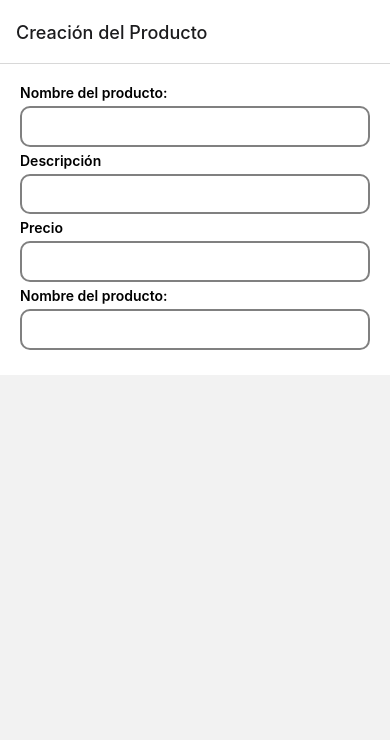
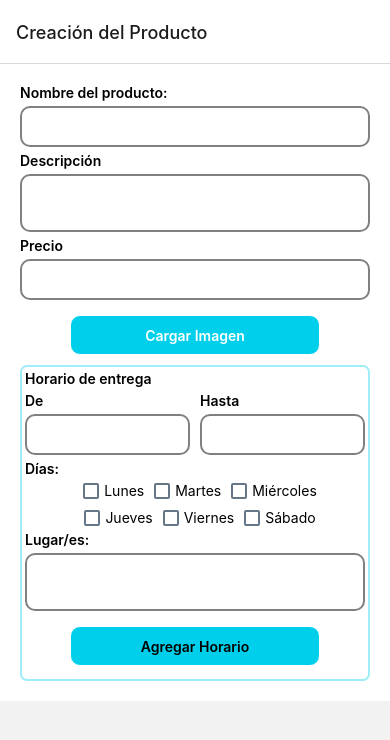
Before and after one commit to x4nemi/MercaditoCUCEI, a React Native app: screen / in a window 390 px wide. Shown: the top 740 px of the page. Built offline with nearby package versions, Linux system fonts and the light colour scheme.

Commit message:
Proceso CRUD

```diff
--- a/package.json
+++ b/package.json
@@ -3,6 +3,8 @@
     "@react-navigation/native": "^6.0.10",
     "@react-navigation/native-stack": "^6.6.2",
     "@react-navigation/stack": "^6.2.1",
+    "@rneui/base": "^4.0.0-rc.2",
+    "@rneui/themed": "^4.0.0-rc.2",
     "expo": "^44.0.0",
     "expo-blur": "~11.0.0",
     "firebase": "^9.6.11",
@@ -10,6 +12,7 @@
     "react-dom": "17.0.1",
     "react-native": "0.64.3",
     "react-native-elements": "^3.4.2",
+    "react-native-image-picker": "^4.8.1",
     "react-native-vector-icons": "^9.1.0",
     "react-native-web": "0.17.1"
   },
--- a/screens/CRUDScreen.js
+++ b/screens/CRUDScreen.js
@@ -8,11 +8,37 @@ import {
   TextInput,
   Button,
   SafeAreaView,
+  CheckBox,
+  Picker,
 } from "react-native";
-import React from "react";
+import React, { useState } from "react";
 import ProductosCard from "../components/ProductosCard";
 
 export default function CRUDScreen() {
+  //Input para nombre
+  const [productName, setName] = useState("");
+
+  //Input para descripción
+  const [description, setDescription] = useState("");
+
+  const [price, setPrice] = useState("");
+  const handleInputChange = (precio) => {
+    if (/^\d+$/.test(precio)) {
+      setPrice({
+        price: precio,
+      });
+    }
+  };
+
+  //Input para
+  //Checkboxes
+  const [isSelectedL, setSelectionL] = useState(false);
+  const [isSelectedMa, setSelectionMa] = useState(false);
+  const [isSelectedMi, setSelectionMi] = useState(false);
+  const [isSelectedJ, setSelectionJ] = useState(false);
+  const [isSelectedV, setSelectionV] = useState(false);
+  const [isSelectedS, setSelectionS] = useState(false);
+
   return (
     <SafeAreaView style={{ backgroundColor: "white" }}>
       <ScrollView>
@@ -20,13 +46,98 @@ export default function CRUDScreen() {
           <Text style={styles.text}>Nombre del producto:</Text>
           <TextInput style={styles.input} />
           <Text style={styles.text}>Descripción</Text>
-          <TextInput style={[{ height: 40 }, styles.input]} />
+          <TextInput style={styles.input} multiline="true" />
 
           <Text style={styles.text}>Precio</Text>
-          <TextInput style={styles.input} />
+          <TextInput
+            style={styles.input}
+            keyboardType={"numeric"}
+            numeric
+            onChangeText={(precio) => handleInputChange(precio)}
+          />
 
-          <Text style={[{ flex: 1 }, styles.text]}>Nombre del producto:</Text>
-          <TextInput style={styles.input} />
+          <TouchableOpacity style={styles.button}>
+            <Text style={{ color: "white", fontWeight: "600" }}>
+              Cargar Imagen
+            </Text>
+          </TouchableOpacity>
+          <View
+            style={{
+              borderColor: "#00cfeb60",
+              borderWidth: 2,
+              borderRadius: 7,
+              padding: 3,
+              flexDirection: "column",
+            }}
+          >
+            <Text style={styles.text}>Horario de entrega</Text>
+            <View style={{ flex: 1, flexDirection: "row", paddingTop: 5 }}>
+              <View
+                style={{ flex: 1, flexDirection: "column", paddingRight: 5 }}
+              >
+                <Text style={styles.text}>De</Text>
+                <TextInput style={styles.input} />
+              </View>
+              <View
+                style={{ flex: 1, flexDirection: "column", paddingLeft: 5 }}
+              >
+                <Text style={styles.text}>Hasta</Text>
+                <TextInput style={styles.input} />
+              </View>
+            </View>
+            <Text style={styles.text}>Días:</Text>
+
+            {/*Checkboxes para horario */}
+            <View style={styles.checkboxContainer}>
+              <CheckBox
+                value={isSelectedL}
+                onValueChange={setSelectionL}
+                style={[styles.checkbox, { alignSelf: "center" }]}
+              />
+              <Text style={{ alignSelf: "center" }}>Lunes</Text>
+
+              <CheckBox
+                value={isSelectedMa}
+                onValueChange={setSelectionMa}
+                style={[styles.checkbox, { alignSelf: "center" }]}
+              />
+              <Text style={{ alignSelf: "center" }}>Martes</Text>
+
+              <CheckBox
+                value={isSelectedMi}
+                onValueChange={setSelectionMi}
+                style={[styles.checkbox, { alignSelf: "center" }]}
+              />
+              <Text style={{ alignSelf: "center" }}>Miércoles</Text>
+            </View>
+            <View style={styles.checkboxContainer}>
+              <CheckBox
+                value={isSelectedJ}
+                onValueChange={setSelectionJ}
+                style={[styles.checkbox, { alignSelf: "center" }]}
+              />
+              <Text style={{ alignSelf: "center" }}>Jueves</Text>
+
+              <CheckBox
+                value={isSelectedV}
+                onValueChange={setSelectionV}
+                style={[styles.checkbox, { alignSelf: "center" }]}
+              />
+              <Text style={{ alignSelf: "center" }}>Viernes</Text>
+
+              <CheckBox
+                value={isSelectedS}
+                onValueChange={setSelectionS}
+                style={[styles.checkbox, { alignSelf: "center" }]}
+              />
+              <Text style={{ alignSelf: "center" }}>Sábado</Text>
+            </View>
+            <Text style={styles.text}>Lugar/es:</Text>
+            <TextInput style={styles.input} multiline="true" />
+            <TouchableOpacity style={styles.button}>
+              <Text style={{ fontWeight: "600" }}>Agregar Horario</Text>
+            </TouchableOpacity>
+          </View>
         </View>
       </ScrollView>
     </SafeAreaView>
@@ -38,6 +149,7 @@ const styles = StyleSheet.create({
     flex: 1,
     padding: 10,
     margin: 10,
+
     backgroundColor: "white",
   },
   text: {
@@ -50,4 +162,27 @@ const styles = StyleSheet.create({
     padding: 10,
     borderRadius: 10,
   },
+  button: {
+    width: 250,
+    height: 40,
+    borderRadius: 10,
+    backgroundColor: "#00cfeb",
+    alignSelf: "center",
+    alignItems: "center",
+    justifyContent: "center",
+    marginVertical: 10,
+    borderColor: "#fff",
+    borderWidth: 1,
+  },
+  checkboxContainer: {
+    flexDirection: "row",
+    marginVertical: 5,
+    alignItems: "center",
+    justifyContent: "center",
+  },
+  checkbox: {
+    alignSelf: "center",
+    marginLeft: 10,
+    marginRight: 5,
+  },
 });
```
Also changed, not shown: 1 other file (tests, documents, lock files or other folders).
